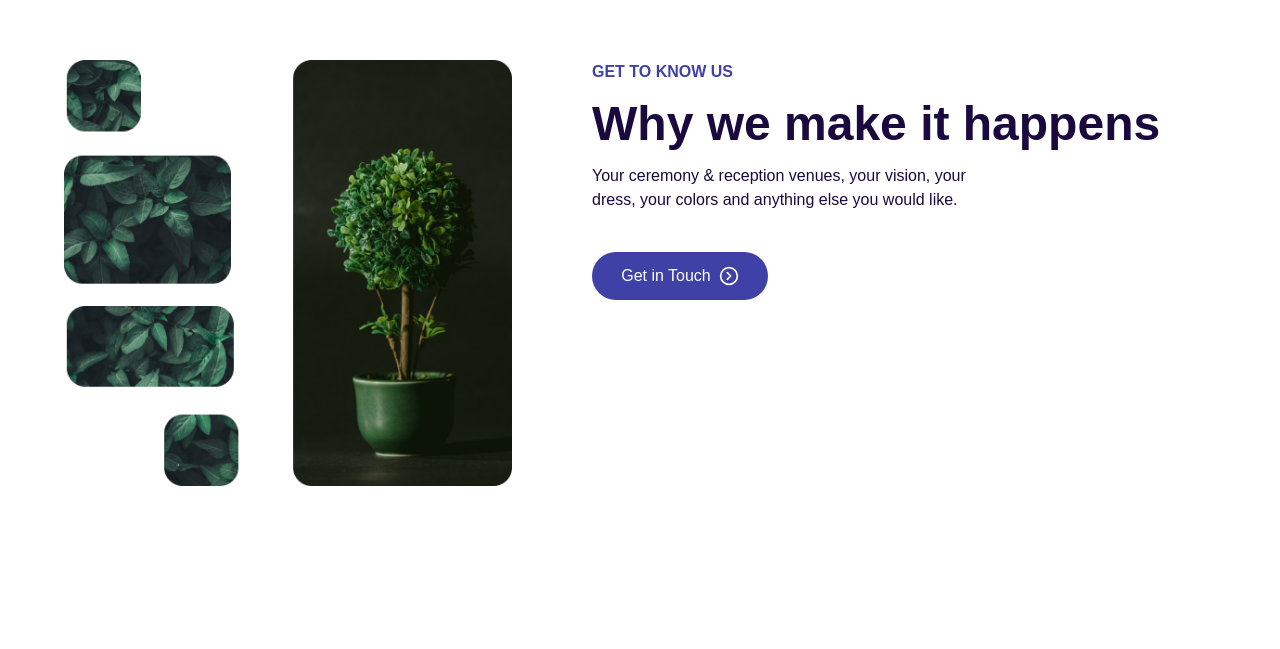
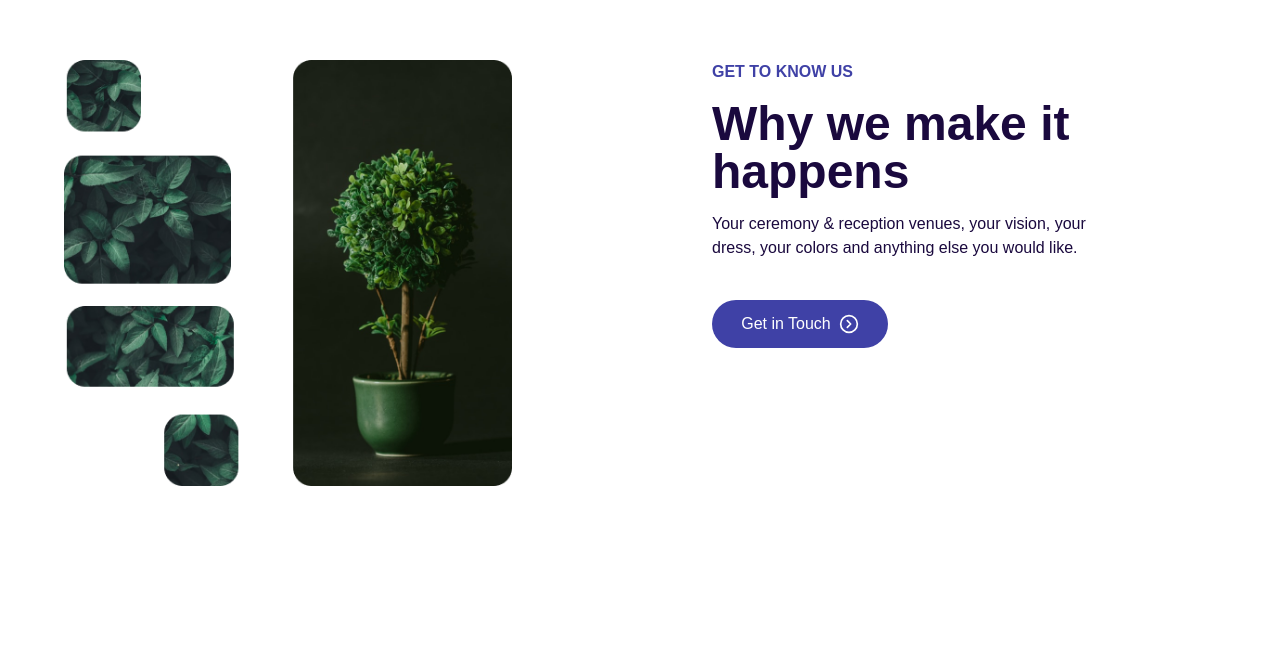
Before and after one commit to KalpitChandekar/Zoka, a Next.js app: page / in a window 1280 px wide. Shown: the part 644-1293 px from the top of the page. Built offline with nearby package versions, Linux system fonts and the light colour scheme.

Commit message:
adjust the width of contend

```diff
--- a/components/KnowUs.js
+++ b/components/KnowUs.js
@@ -13,11 +13,11 @@ const KnowUs = () => {
           className="w-[28rem]"
         />
       </div>
-      <div className="">
+      <div className="max-w-sm mx-auto">
         <h2 className="text-secondary font-semibold">GET TO KNOW US</h2>
         <h1 className="text-5xl font-bold my-4">Why we make it happens</h1>
         <p className="mb-10">
-          Your ceremony & reception venues, your vision, your <br /> dress, your
+          Your ceremony & reception venues, your vision, your  dress, your
           colors and anything else you would like.
         </p>
         <Button />
```
